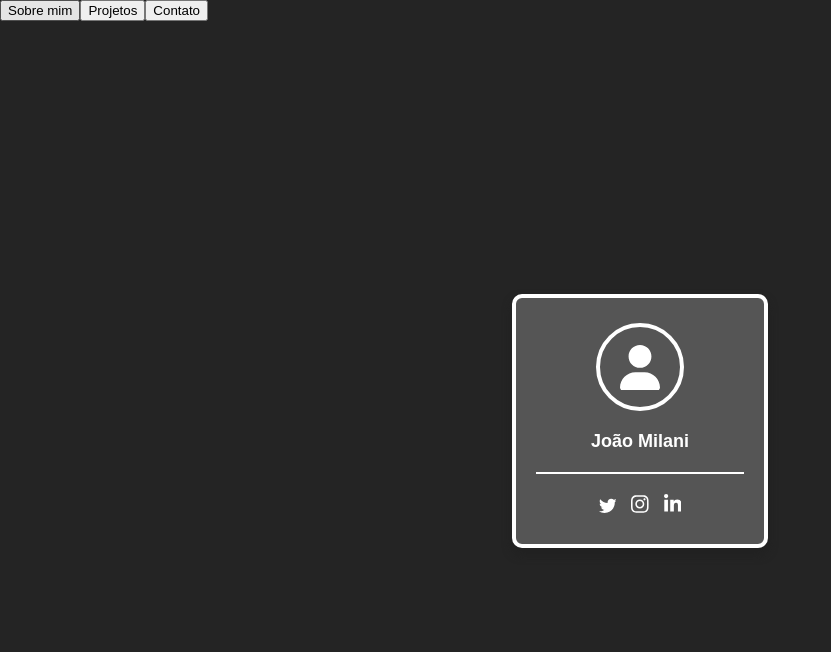
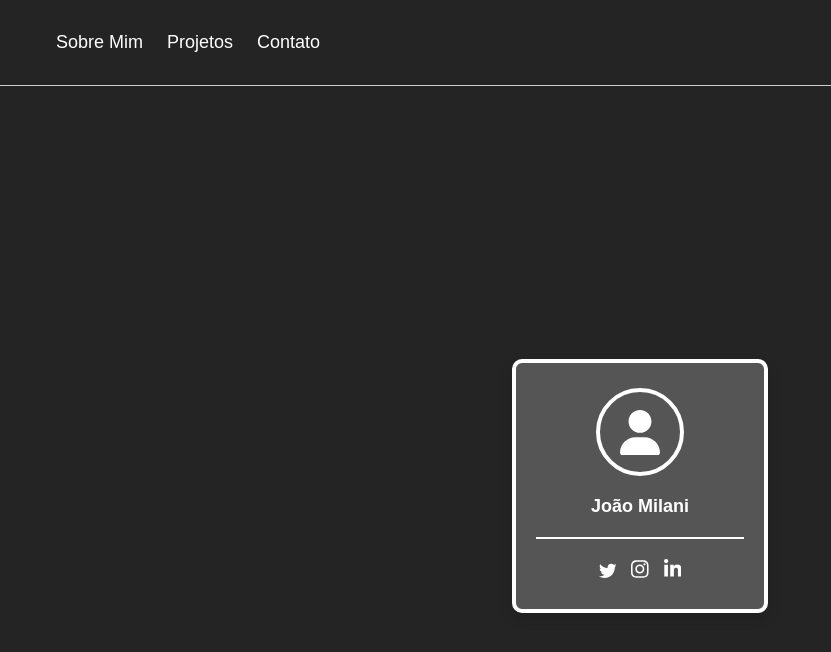
Before and after one commit to jotaMilani/I3DS-2025, a React (Vite) app in the folder projeto/: page / in a window 1280 px wide. Shown: the top 652 px of the page, without its empty margins (0-831 px from the left). Built offline with nearby package versions, Linux system fonts and the light colour scheme.

Commit message:
adicionando muita coisa no projeto do portifólio

```diff
--- a/projeto/src/App.jsx
+++ b/projeto/src/App.jsx
@@ -21,19 +21,19 @@ const App = () => {
             João Milani
           </p>
           <div class="social-media">
-            <a href="#">
+            <a href="https://x.com/?lang=pt">
               <svg viewBox="0 0 512 512" xmlns="http://www.w3.org/2000/svg">
                 <path d="M459.37 151.716c.325 4.548.325 9.097.325 13.645 0 138.72-105.583 298.558-298.558 298.558-59.452 0-114.68-17.219-161.137-47.106 8.447.974 16.568 1.299 25.34 1.299 49.055 0 94.213-16.568 130.274-44.832-46.132-.975-84.792-31.188-98.112-72.772 6.498.974 12.995 1.624 19.818 1.624 9.421 0 18.843-1.3 27.614-3.573-48.081-9.747-84.143-51.98-84.143-102.985v-1.299c13.969 7.797 30.214 12.67 47.431 13.319-28.264-18.843-46.781-51.005-46.781-87.391 0-19.492 5.197-37.36 14.294-52.954 51.655 63.675 129.3 105.258 216.365 109.807-1.624-7.797-2.599-15.918-2.599-24.04 0-57.828 46.782-104.934 104.934-104.934 30.213 0 57.502 12.67 76.67 33.137 23.715-4.548 46.456-13.32 66.599-25.34-7.798 24.366-24.366 44.833-46.132 57.827 21.117-2.273 41.584-8.122 60.426-16.243-14.292 20.791-32.161 39.308-52.628 54.253z"></path>
               </svg>
               <span class="tooltip-social">Twitter</span>
             </a>
-            <a href="#">
+            <a href="https://www.instagram.com/">
               <svg viewBox="0 0 448 512" xmlns="http://www.w3.org/2000/svg">
                 <path d="M224.1 141c-63.6 0-114.9 51.3-114.9 114.9s51.3 114.9 114.9 114.9S339 319.5 339 255.9 287.7 141 224.1 141zm0 189.6c-41.1 0-74.7-33.5-74.7-74.7s33.5-74.7 74.7-74.7 74.7 33.5 74.7 74.7-33.6 74.7-74.7 74.7zm146.4-194.3c0 14.9-12 26.8-26.8 26.8-14.9 0-26.8-12-26.8-26.8s12-26.8 26.8-26.8 26.8 12 26.8 26.8zm76.1 27.2c-1.7-35.9-9.9-67.7-36.2-93.9-26.2-26.2-58-34.4-93.9-36.2-37-2.1-147.9-2.1-184.9 0-35.8 1.7-67.6 9.9-93.9 36.1s-34.4 58-36.2 93.9c-2.1 37-2.1 147.9 0 184.9 1.7 35.9 9.9 67.7 36.2 93.9s58 34.4 93.9 36.2c37 2.1 147.9 2.1 184.9 0 35.9-1.7 67.7-9.9 93.9-36.2 26.2-26.2 34.4-58 36.2-93.9 2.1-37 2.1-147.8 0-184.8zM398.8 388c-7.8 19.6-22.9 34.7-42.6 42.6-29.5 11.7-99.5 9-132.1 9s-102.7 2.6-132.1-9c-19.6-7.8-34.7-22.9-42.6-42.6-11.7-29.5-9-99.5-9-132.1s-2.6-102.7 9-132.1c7.8-19.6 22.9-34.7 42.6-42.6 29.5-11.7 99.5-9 132.1-9s102.7-2.6 132.1 9c19.6 7.8 34.7 22.9 42.6 42.6 11.7 29.5 9 99.5 9 132.1s2.7 102.7-9 132.1z"></path>
               </svg>
               <span class="tooltip-social">Instagram</span>
             </a>
-            <a href="#">
+            <a href="https://br.linkedin.com/">
               <svg viewBox="0 0 448 512" xmlns="http://www.w3.org/2000/svg">
                 <path d="M100.28 448H7.4V148.9h92.88zM53.79 108.1C24.09 108.1 0 83.5 0 53.8a53.79 53.79 0 0 1 107.58 0c0 29.7-24.1 54.3-53.79 54.3zM447.9 448h-92.68V302.4c0-34.7-.7-79.2-48.29-79.2-48.29 0-55.69 37.7-55.69 76.7V448h-92.78V148.9h89.08v40.8h1.3c12.4-23.5 42.69-48.3 87.88-48.3 94 0 111.28 61.9 111.28 142.3V448z"></path>
               </svg>
--- a/projeto/src/components/header/header.jsx
+++ b/projeto/src/components/header/header.jsx
@@ -1,13 +1,40 @@
-import styles from './header.module.css'
+import styles from "./header.module.css";
+import React, { useState } from "react";
 
 const Header = () => {
+  const [isModalOpen, setIsModalOpen] = useState(false);
+
   return (
-    <div>
-    <button> Sobre mim</button>
-    <button>Projetos</button>
-    <button>Contato</button>
-    </div>
-  )
-}
+    <>
+      <header>
+        <nav>
+          <ul>
+            <li>
+              <a onClick={() => setIsModalOpen(true)}>Sobre Mim</a>
+            </li>
+            <li>
+              <a href="https://github.com/jotaMilani">Projetos</a>
+            </li>
+            <li>
+              <a href="https://www.whatsapp.com/?lang=pt_BR">Contato</a>
+            </li>
+          </ul>
+        </nav>
+      </header>
 
-export default Header
+      {isModalOpen && (
+        <div className="modal-overlay" onClick={() => setIsModalOpen(false)}>
+          <div className="modal-content" onClick={(e) => e.stopPropagation()}>
+            <h2>Sobre Mim</h2>
+            <p>
+              Olá, sou o João Milani, tenho 16 anos. Atualmente estou cursando meu 3º ano do ensino médio e o 2° ano de curso técnico em desenvolvimento de sistemas no SENAI.
+            </p>
+            <button onClick={() => setIsModalOpen(false)} id={styles.Fechar}>Fechar</button>
+          </div>
+        </div>
+      )}
+    </>
+  );
+};
+
+export default Header;
--- a/projeto/src/components/header/header.module.css
+++ b/projeto/src/components/header/header.module.css
@@ -1,13 +1,40 @@
-.Header {
+header {
     display: flex;
     justify-content: space-between;
     align-items: center;
-    padding: 1rem 2rem;
-    background-color: #333;
-    color: #fff;
+    padding: 16px;
+    border-bottom: 1px solid #ccc;
+    box-shadow: 0 2px 4px rgba(0, 0, 0, 0.1);
+    background-color: #242424;
 }
 
-.Fonte{
-    font-size: 1.5rem;
-    font-weight: 600;
+header h1 {
+    font-size: 24px;
+    font-weight: bold;
 }
+
+nav ul {
+    list-style: none;
+    display: flex;
+    gap: 24px;
+}
+
+nav a {
+    text-decoration: none;
+    color: #fff;
+    font-size: 18px;
+    transition: color 0.3s;
+cursor: pointer;
+}
+
+nav a:hover {
+    color: #007bff;
+}
+
+#Fechar {
+color: #000;
+}
+
+#Fechar:hover {
+background-color: red;
+}
--- a/projeto/src/index.css
+++ b/projeto/src/index.css
@@ -6,6 +6,7 @@ body{
   width: 100%;
   height: 100%;
 background: #242424;
+color: #fff;
 }
 
 #root{
```
